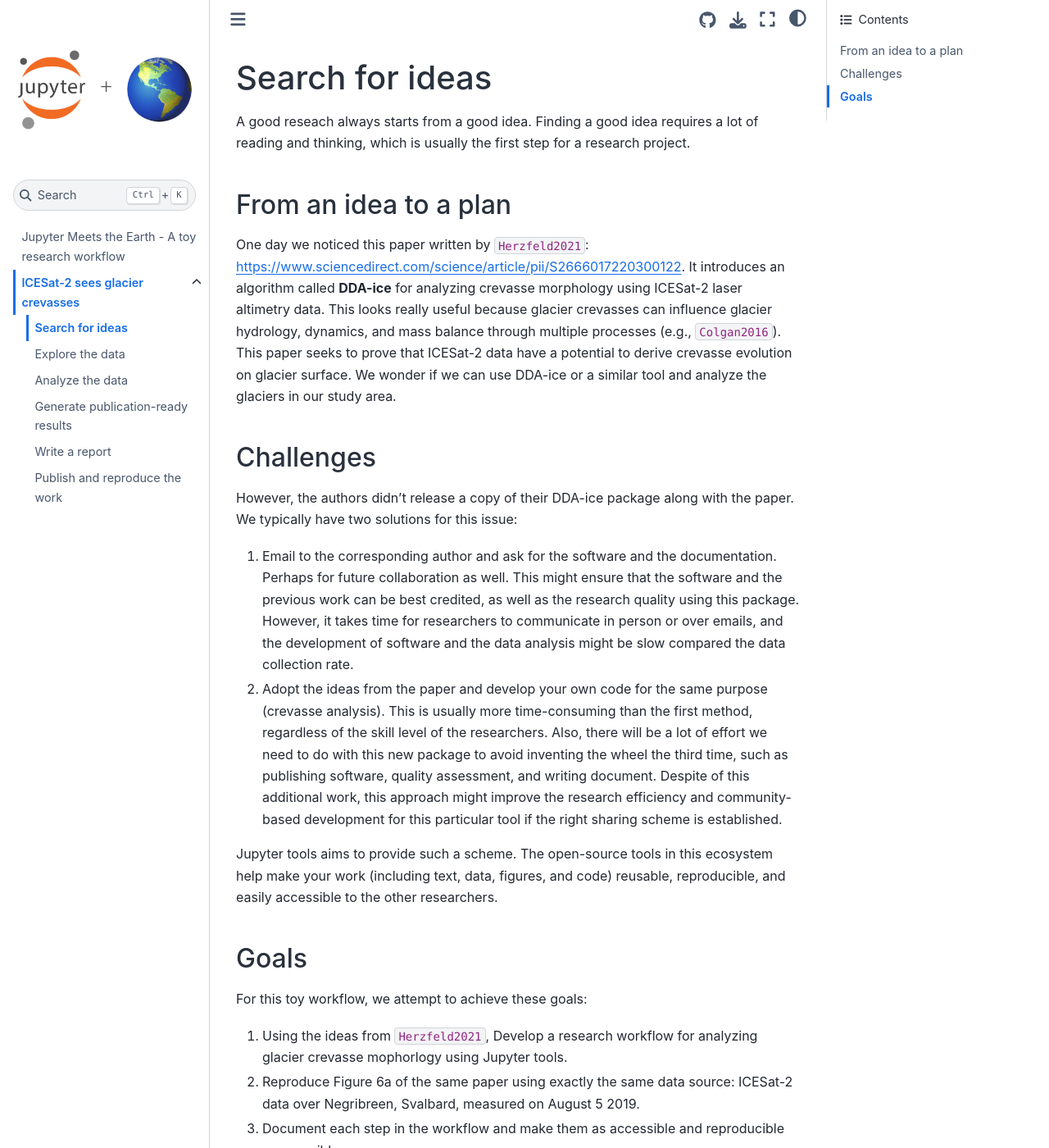
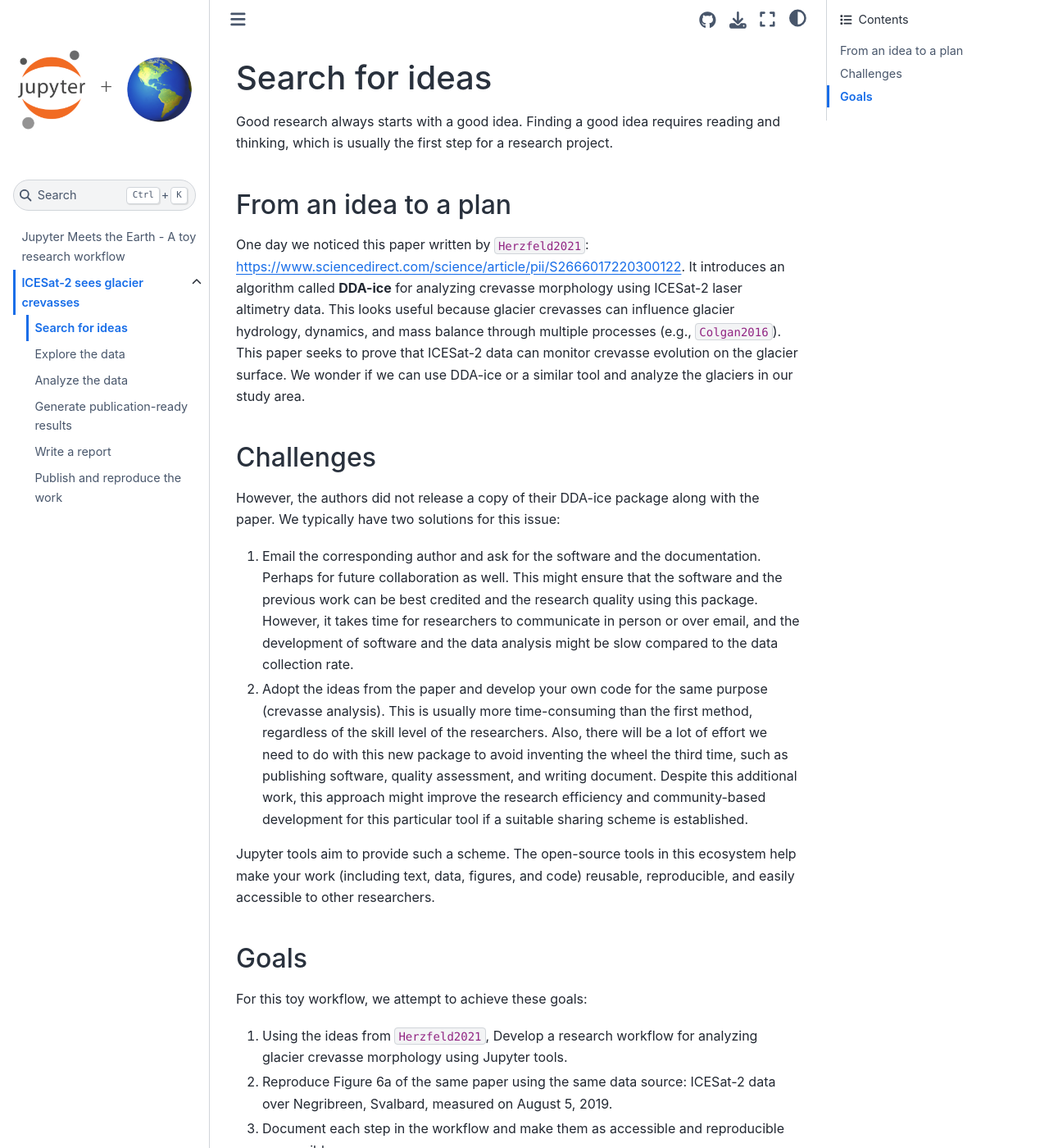
Before and after one commit to geostacks/toy-research-workflow, a Jupyter Book: the page built from docs/icesat2-crevasses/ideas.md, in a window 1280 px wide and 1400 px high. Shown: the whole window at 82% size. Built offline with Jupyter Book 1.0.4 settings and Sphinx 7.4.7 and the Sphinx Book theme 1.1.4, drawn with Linux system fonts in a browser that asks for light colours; pages that are not in the unit, such as notebooks, are missing from menus; cross-references to code outside the pages are shown as plain code; some of the changed text lies outside the part shown.

Commit message:
Fix typos and clarity

````diff
--- a/docs/icesat2-crevasses/ideas.md
+++ b/docs/icesat2-crevasses/ideas.md
@@ -1,28 +1,28 @@
 # Search for ideas
 
-A good reseach always starts from a good idea. Finding a good idea requires a lot of reading and thinking, which is usually the first step for a research project.
+Good research always starts with a good idea. Finding a good idea requires reading and thinking, which is usually the first step for a research project.
 
 ## From an idea to a plan
 
-One day we noticed this paper written by {cite}`Herzfeld2021`: https://www.sciencedirect.com/science/article/pii/S2666017220300122. It introduces an algorithm called **DDA-ice** for analyzing crevasse morphology using ICESat-2 laser altimetry data. This looks really useful because glacier crevasses can influence glacier hydrology, dynamics, and mass balance through multiple processes (e.g., {cite}`Colgan2016`). This paper seeks to prove that ICESat-2 data have a potential to derive crevasse evolution on glacier surface. We wonder if we can use DDA-ice or a similar tool and analyze the glaciers in our study area.
+One day we noticed this paper written by {cite}`Herzfeld2021`: https://www.sciencedirect.com/science/article/pii/S2666017220300122. It introduces an algorithm called **DDA-ice** for analyzing crevasse morphology using ICESat-2 laser altimetry data. This looks useful because glacier crevasses can influence glacier hydrology, dynamics, and mass balance through multiple processes (e.g., {cite}`Colgan2016`). This paper seeks to prove that ICESat-2 data can monitor crevasse evolution on the glacier surface. We wonder if we can use DDA-ice or a similar tool and analyze the glaciers in our study area.
 
 ## Challenges
 
-However, the authors didn't release a copy of their DDA-ice package along with the paper. We typically have two solutions for this issue:
+However, the authors did not release a copy of their DDA-ice package along with the paper. We typically have two solutions for this issue:
 
-1. Email to the corresponding author and ask for the software and the documentation. Perhaps for future collaboration as well. This might ensure that the software and the previous work can be best credited, as well as the research quality using this package. However, it takes time for researchers to communicate in person or over emails, and the development of software and the data analysis might be slow compared the data collection rate.
-2. Adopt the ideas from the paper and develop your own code for the same purpose (crevasse analysis). This is usually more time-consuming than the first method, regardless of the skill level of the researchers. Also, there will be a lot of effort we need to do with this new package to avoid inventing the wheel the third time, such as publishing software, quality assessment, and writing document. Despite of this additional work, this approach might improve the research efficiency and community-based development for this particular tool if the right sharing scheme is established.
+1. Email the corresponding author and ask for the software and the documentation. Perhaps for future collaboration as well. This might ensure that the software and the previous work can be best credited and the research quality using this package. However, it takes time for researchers to communicate in person or over email, and the development of software and the data analysis might be slow compared to the data collection rate.
+2. Adopt the ideas from the paper and develop your own code for the same purpose (crevasse analysis). This is usually more time-consuming than the first method, regardless of the skill level of the researchers. Also, there will be a lot of effort we need to do with this new package to avoid inventing the wheel the third time, such as publishing software, quality assessment, and writing document. Despite this additional work, this approach might improve the research efficiency and community-based development for this particular tool if a suitable sharing scheme is established.
 
-Jupyter tools aims to provide such a scheme. The open-source tools in this ecosystem help make your work (including text, data, figures, and code) reusable, reproducible, and easily accessible to the other researchers.
+Jupyter tools aim to provide such a scheme. The open-source tools in this ecosystem help make your work (including text, data, figures, and code) reusable, reproducible, and easily accessible to other researchers.
 
 (sec:ideas-goals)=
 ## Goals
 
 For this toy workflow, we attempt to achieve these goals:
 
-1. Using the ideas from {cite}`Herzfeld2021`, Develop a research workflow for analyzing glacier crevasse mophorlogy using Jupyter tools.
-2. Reproduce Figure 6a of the same paper using exactly the same data source: ICESat-2 data over Negribreen, Svalbard, measured on August 5 2019.
-3. Document each step in the workflow and make them as accessible and reproducible as posssible.
+1. Using the ideas from {cite}`Herzfeld2021`, Develop a research workflow for analyzing glacier crevasse morphology using Jupyter tools.
+2. Reproduce Figure 6a of the same paper using the same data source: ICESat-2 data over Negribreen, Svalbard, measured on August 5, 2019.
+3. Document each step in the workflow and make them as accessible and reproducible as possible.
 
 ```{figure} images/Herzfeld_etal_SciRemoteSens_2021_fig6a.PNG
 ---
````
Also changed, not shown: docs/index.md (+7 -7 lines).
